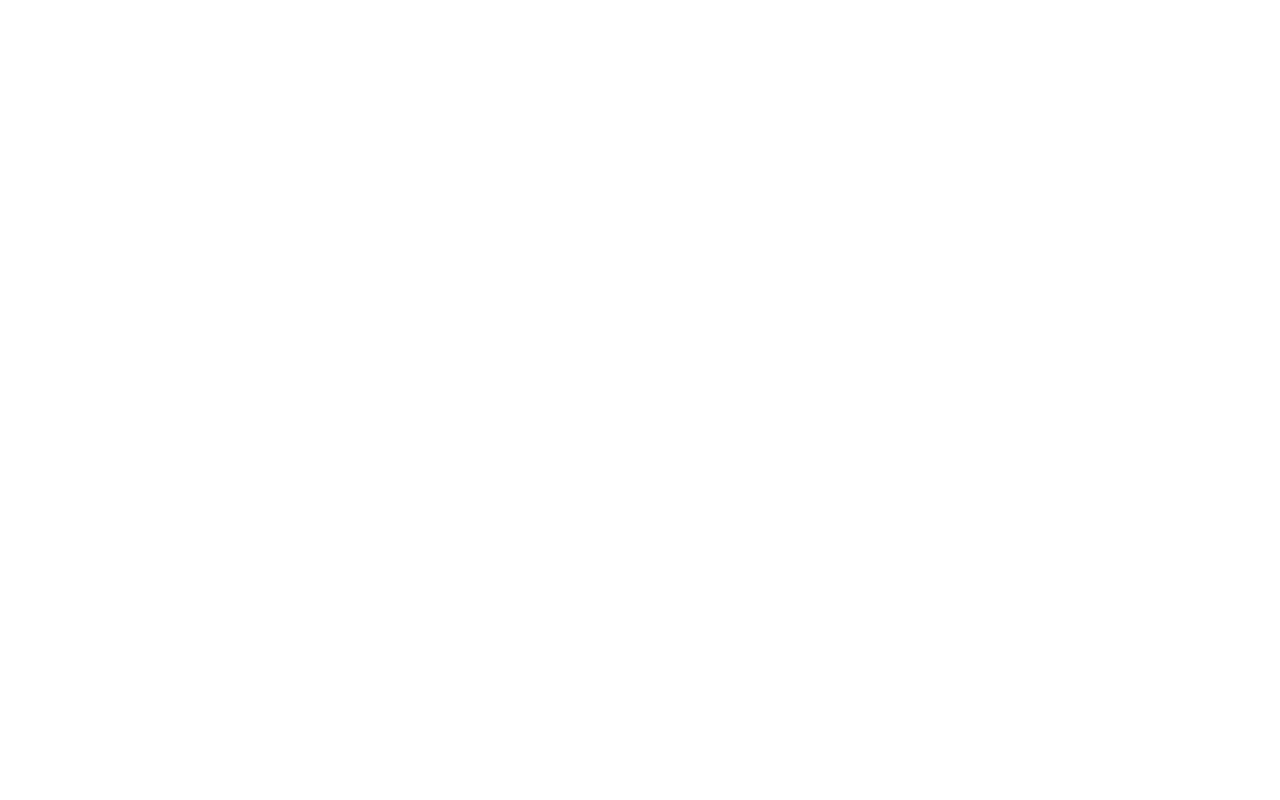
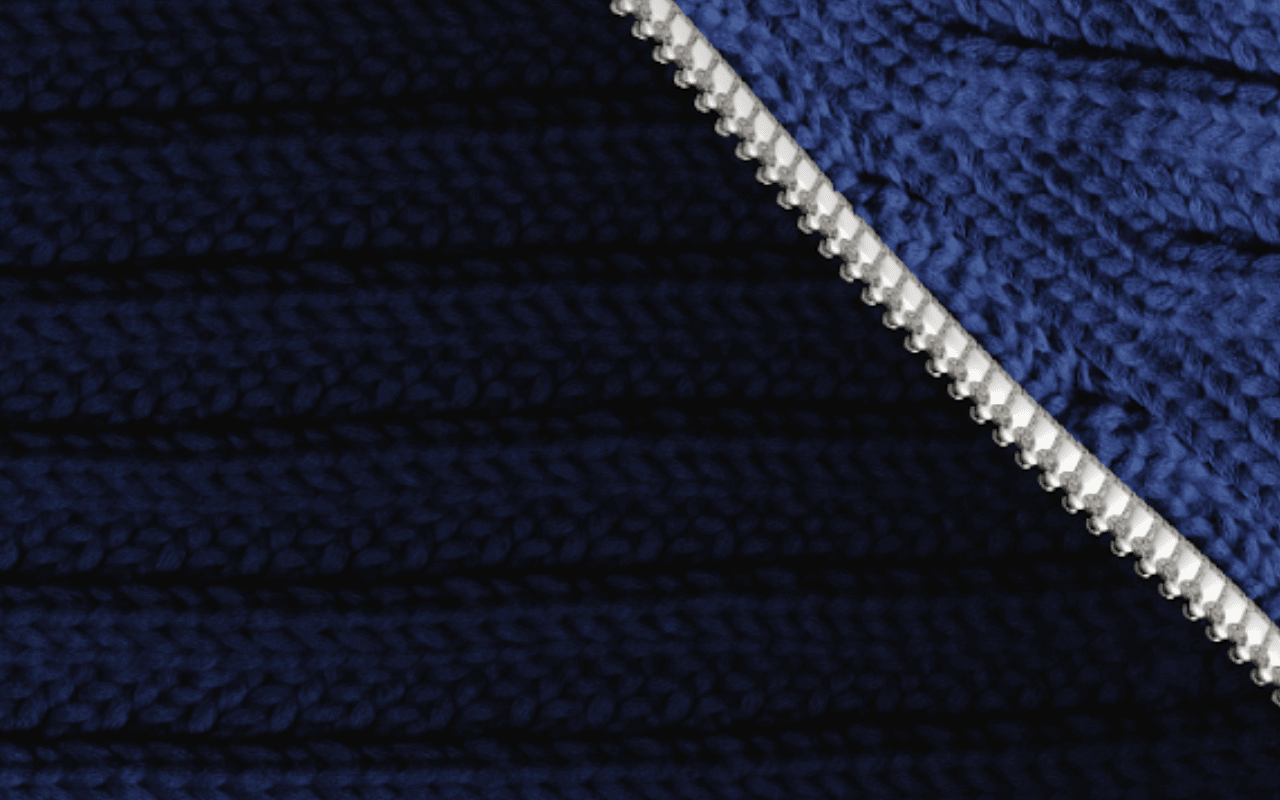
Before and after one commit to kwesihackman/create-me, a plain HTML site: page index.html in a window 1280 px wide. Drawn offline with Linux system fonts and the light colour scheme.

Commit message:
added the project stylesheet and linked with index page

```diff
--- /dev/null
+++ b/css/styles.css
@@ -0,0 +1,15 @@
+@import url("https://fonts.googleapis.com/css2?family=Rubik:wght@300;400;500&display=swap");
+
+body {
+  background-image: url("../images/navysweater.png");
+  background-color: #0a0a0a;
+  margin: 0;
+  color: #ffffff;
+  font-family: "Rubik", sans-serif;
+  font-size: 2.4rem;
+  line-height: 1.3;
+  background-repeat: no-repeat;
+  background-position: -4rem -39rem;
+  overflow-x: hidden;
+  letter-spacing: -0.1rem;
+}
--- a/index.html
+++ b/index.html
@@ -5,6 +5,7 @@
     <meta http-equiv="X-UA-Compatible" content="IE=edge">
     <meta name="viewport" content="width=device-width, initial-scale=1.0">
     <title>CreateMe Assessment</title>
+    <link rel="stylesheet" href="/css/styles.css">
 </head>
 <body>
 
```
